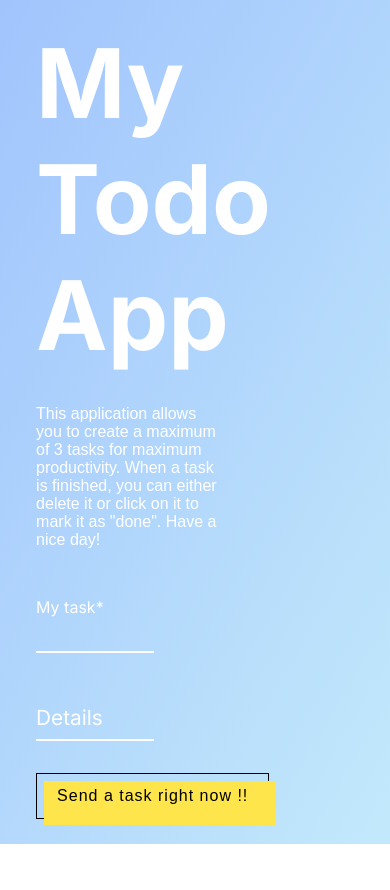
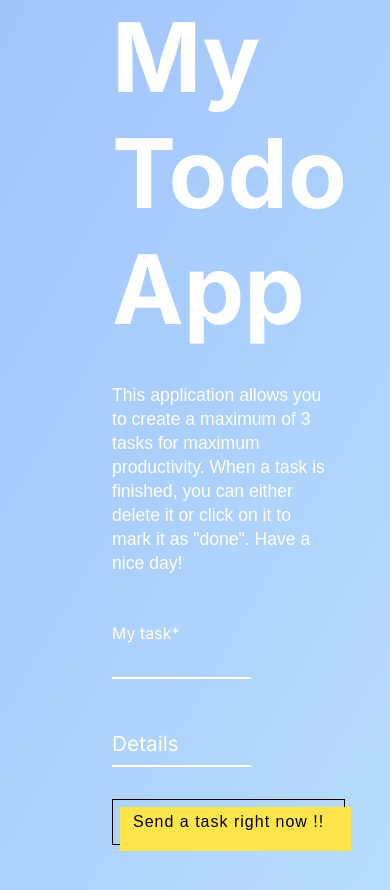
Before and after one commit to MaximePalmino/HW2---, a React (Create React App) app: page / in a window 390 px wide. Shown: the top 890 px of the page. Before the commit the page ends 844 px from the top, so only its background shows below. Built offline with nearby package versions, Linux system fonts and the light colour scheme.

Commit message:
[UPDATE]FramerMotion

```diff
--- a/src/components/TodoList.js
+++ b/src/components/TodoList.js
@@ -8,6 +8,10 @@ const TodoList = ({todos, setTodo}) => {
             {todos.slice(0,3).map((todo) => (
                         <motion.div className="motion__div"
                         key={todo.id}
+                        whileHover={{ scale: 1.1 }}
+                        // drag
+                        // dragConstraints={{ left: 0, right: 300 }}
+                        // dragTransition={{ bounceStiffness: 600, bounceDamping: 10 }}
                         style={{width:'100%'}}
                         initial={{ x: -50, opacity: 0 }}
                         animate={{ x: 0, opacity: 1 }}
--- a/src/styles/global.css
+++ b/src/styles/global.css
@@ -7,7 +7,6 @@
 }
 
 body {
-    height: 100vh;
     background-image: linear-gradient(120deg, #a1c4fd 0%, #c2e9fb 100%);
     font-family: 'Inter', sans-serif;
 }
@@ -54,6 +53,8 @@ body {
     font-family: 'Noto', sans-serif;
     font-weight: lighter;
     width: 80%;
+    font-size: 1.1rem;
+    line-height: 1.5rem;
 }
 
 .form__group {
@@ -239,3 +240,20 @@ body {
     font-weight:bold;
 
 }
+
+@media screen and (max-width: 992px) {
+
+    .App {
+        display: inline-block;
+    }
+    .todo__container {
+        width: 100%;
+        display: block;
+    }
+    .motion__div {
+        width: 100%;
+    }
+    .form__container {
+        width: 100%;
+    }
+}
```
